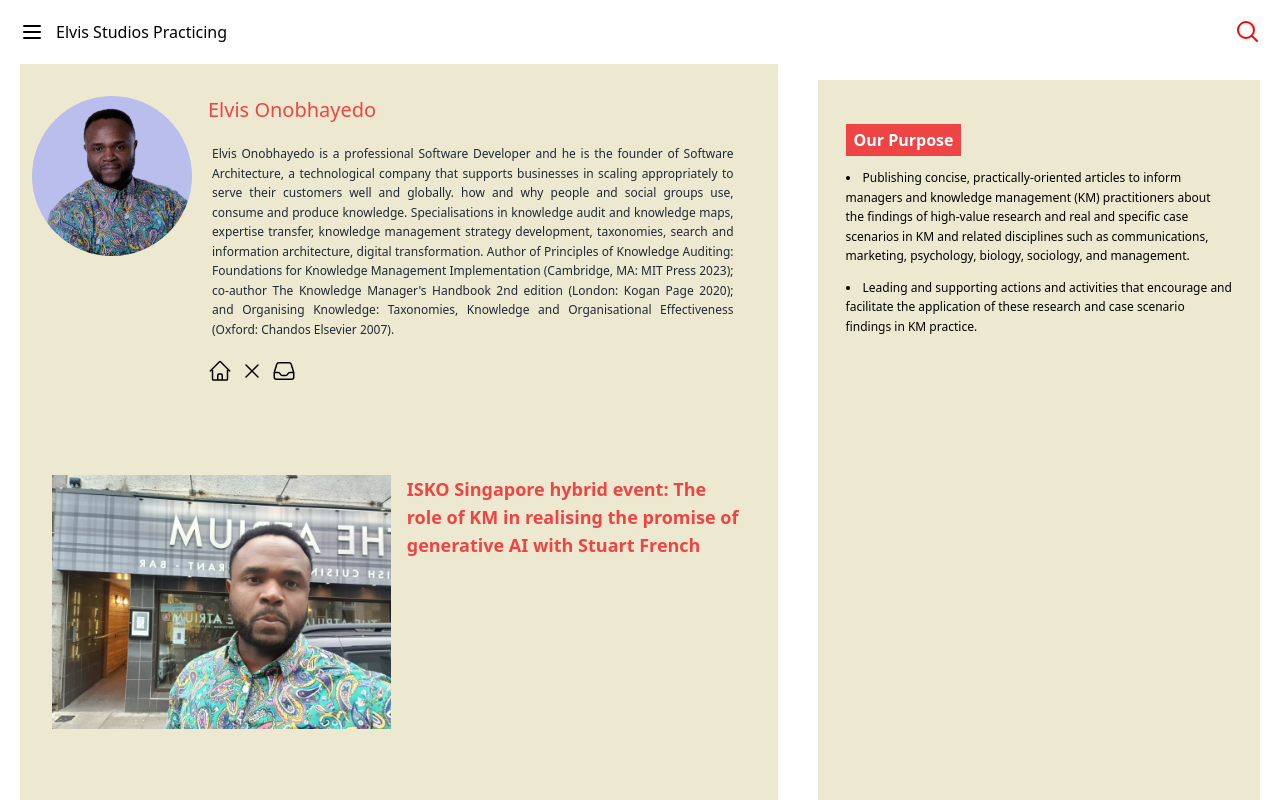
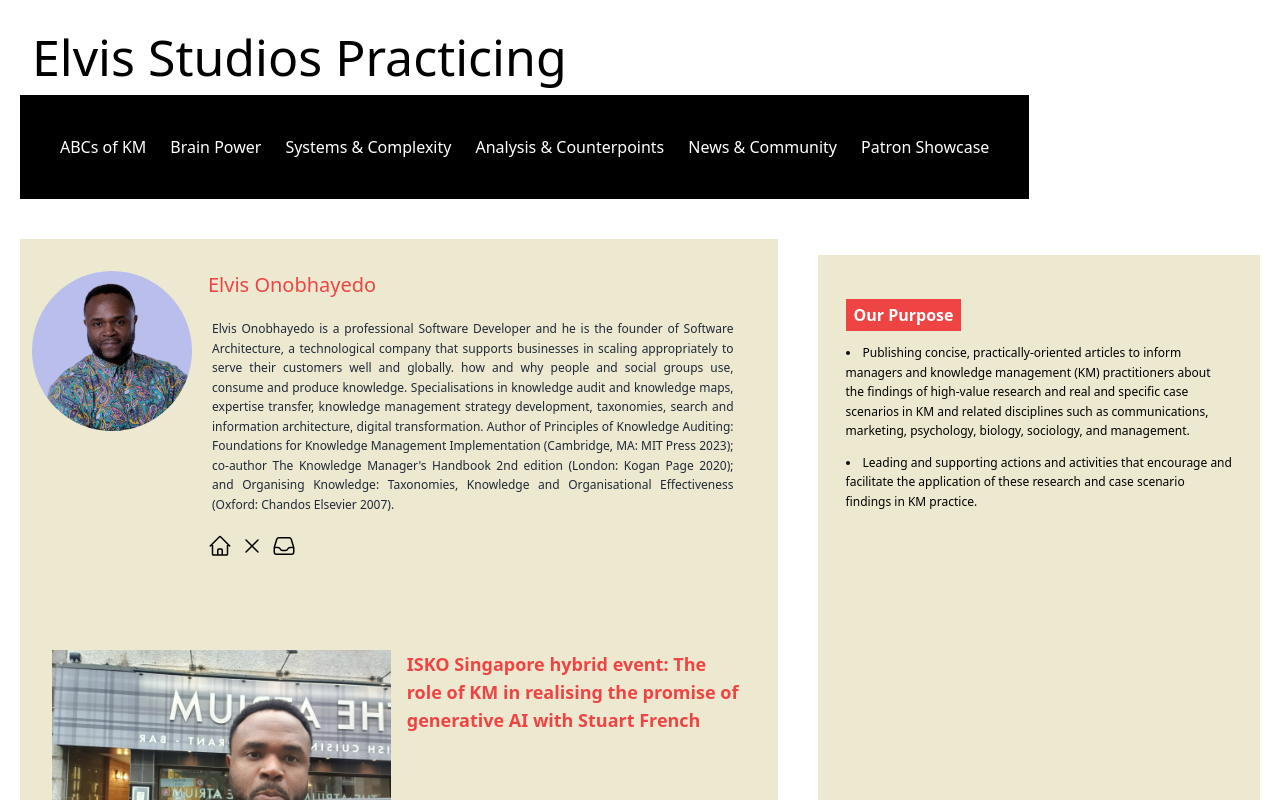
Before and after one commit to elvisonob/studious-code, a React (Create React App) app: page / in a window 1280 px wide. Shown: the top 800 px of the page. Built offline with nearby package versions, Linux system fonts and the light colour scheme.

Commit message:
to be continued

```diff
--- a/src/component/App.js
+++ b/src/component/App.js
@@ -6,7 +6,7 @@ export default function App() {
   return (
     <div>
       <div className="flex justify-between p-5 ">
-        <button>
+        <button className="lg:hidden flex">
           <svg
             xmlns="http://www.w3.org/2000/svg"
             fill="none"
@@ -23,10 +23,11 @@ export default function App() {
             />
           </svg>
         </button>
-        <div className="md:flex-1 text-center md:text-left ml-3">
+        <div>
+          <div className="md:flex-1 text-center md:text-left ml-3 lg:text-[50px]">
             Elvis Studios Practicing
           </div>
-        <button>
+          <button className="lg:hidden">
             <svg
               xmlns="http://www.w3.org/2000/svg"
               fill="none"
@@ -43,6 +44,17 @@ export default function App() {
               />
             </svg>
           </button>
+          <div className="lg:bg-black lg:text-white lg:mb-5">
+            <ul className="hidden lg:flex gap-6 p-10">
+              <li>ABCs of KM</li>
+              <li>Brain Power</li>
+              <li>Systems & Complexity</li>
+              <li>Analysis & Counterpoints</li>
+              <li>News & Community</li>
+              <li>Patron Showcase</li>
+            </ul>
+          </div>
+        </div>
       </div>
       <div className="lg:flex">
         <div className="md:mx-5 bg-[#EDE9D0] p-3 lg:w-[60%]">
--- a/tailwind.config.js
+++ b/tailwind.config.js
@@ -6,6 +6,9 @@ module.exports = {
       colors: {
         myAmber: '#84cc16',
       },
+      screens: {
+        cb: '990px',
+      },
     },
   },
   plugins: [require('@tailwindcss/forms')],
```
Lines whose indentation alone changed are shown as unchanged.
